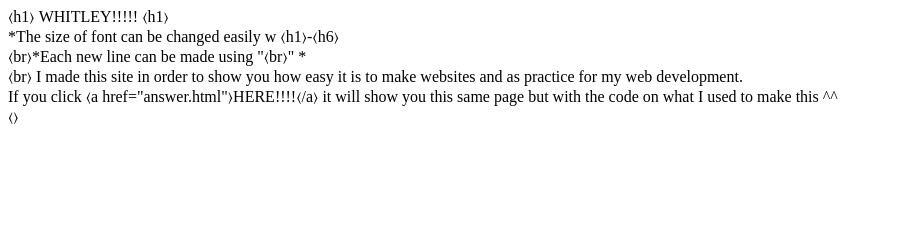
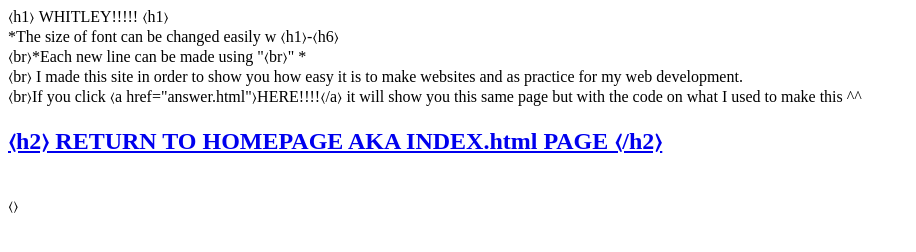
Before and after one commit to david-ronquillo/hi-whitley, a plain HTML site: page answer.html in a window 1280 px wide. Shown: the whole page, without its empty margins (0-916 px from the left). Drawn offline with Linux system fonts and the light colour scheme.

Commit message:
Update answer.html

```diff
--- a/answer.html
+++ b/answer.html
@@ -12,10 +12,10 @@
 
     〈br〉 I made this site in order to show you how easy it is to make websites and as practice for my web development.
     <br>
-    If you click 〈a href="answer.html"〉HERE!!!!〈/a〉 it will show you this same page
+    〈br〉If you click 〈a href="answer.html"〉HERE!!!!〈/a〉 it will show you this same page
     but with the code on what I used to make this ^^
 
-
+    <h2><a href="index.html">〈h2〉 RETURN TO HOMEPAGE AKA INDEX.html PAGE 〈/h2〉</a></h2>
     <br>
     〈〉
   </body>
```
